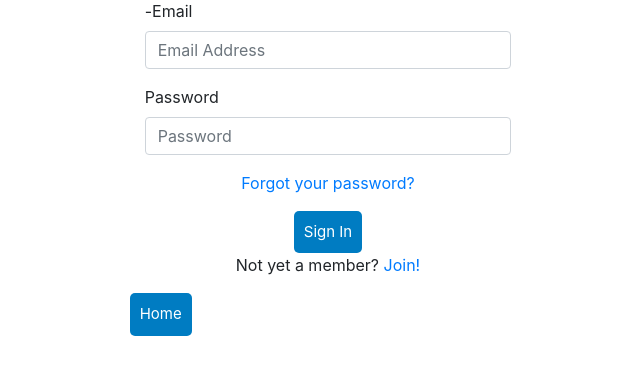
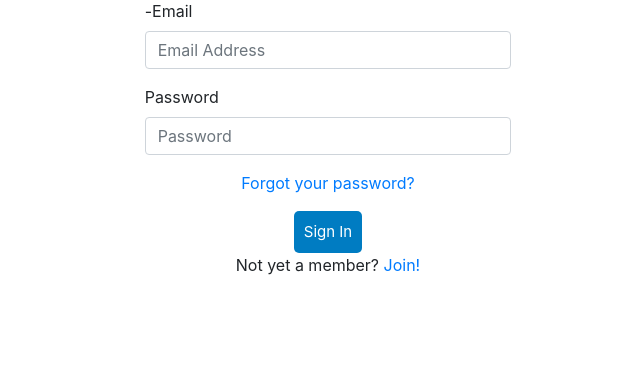
Before and after one commit to milosv1/quik-sales-australia, a PHP site: page /project_files/login.php in a window 1280 px wide. Shown: the part 197-584 px from the top of the page, without its empty margins (312-952 px from the left). Run offline with PHP 8.4, Linux system fonts and the light colour scheme; data that the repository does not hold is empty; some libraries are stand-ins or nearby versions.

Commit message:
added new button to index called All Cars

```diff
--- a/project_files/index.php
+++ b/project_files/index.php
@@ -36,10 +36,11 @@
 
    <h2 class="categoriesText">Our current partners</h2>
   <div class = "row">
-   <div class ="col-md-2">
+   <div class ="col-md-3">
     <!-- Please make this logo clickable -> it should lead to get_toyota_Models.php-->
      <a href="get_model.php?make=toyota" class="btn btn-primary">Toyota</a>
       <a href="get_model.php?make=hyundai" class="btn btn-primary">Hyundai</a>
+      <a href="car.php" class="btn btn-primary">All Cars</a>
 
   </div>
    <div class ="col-md-2">
--- a/project_files/login.php
+++ b/project_files/login.php
@@ -53,10 +53,10 @@
   		</div>
 
 
-  		<div class ="home-btn">
-  		  <button type="submit" class="btn" href="index.php" name="home">Home</button>
+  		<!--<div class ="home-btn">-->
+  		<!--  <button type="submit" class="btn" href="index.php" name="home">Home</button>-->
 
-  		</div>
+  		<!--</div>-->
 
   </form>
 </body>
```
